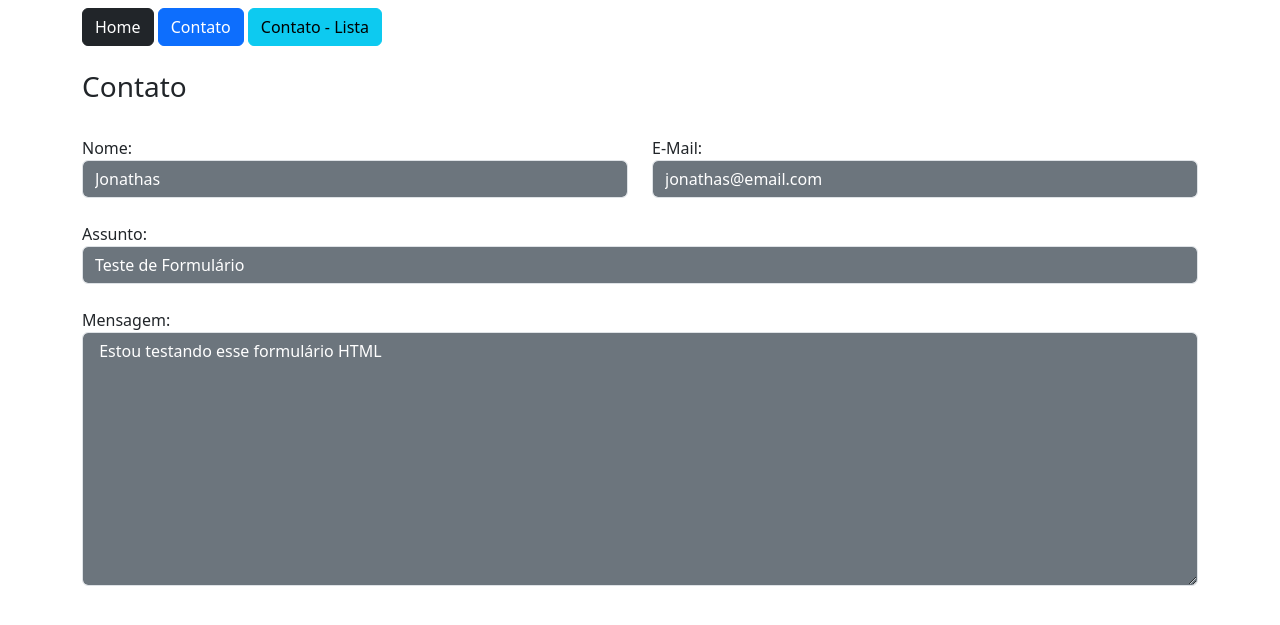
After one commit to campcodebrasil/flask, a Flask app: page /contato/1/ in a window 1280 px wide. The commit adds this page. Shown: the top 625 px of the page. Run offline with Flask 3, Linux system fonts and the light colour scheme.

Commit message:
Rota Dinamica

```diff
--- /dev/null
+++ b/estudo/templates/contato_detail.html
@@ -0,0 +1,38 @@
+{% extends 'base.html' %}
+
+{% block content %}
+
+<div class="container">
+{% include 'nav.html' %}
+
+<div class="row mt-4">
+
+    <h3>Contato</h3>
+
+    <div class="col-md-6 mt-4">
+        Nome:
+        <input type="text" value="{{obj.nome}}" class="form-control bg-secondary text-white" readonly>
+    </div>
+
+    <div class="col-md-6 mt-4">
+        E-Mail:
+        <input type="text" value="{{obj.email}}" class="form-control bg-secondary text-white" readonly>
+    </div>
+
+    <div class="col-12 mt-4">
+        Assunto:
+        <input type="text" value="{{obj.assunto}}" class="form-control bg-secondary text-white" readonly>
+    </div>
+
+    <div class="col-12 mt-4">
+        Mensagem:
+        <textarea type="text" rows="10" class="form-control bg-secondary text-white" readonly> {{obj.mensagem}} </textarea>
+    </div>
+
+</div>
+
+
+
+</div>
+
+{% endblock %}
--- a/estudo/templates/contato_lista.html
+++ b/estudo/templates/contato_lista.html
@@ -26,6 +26,7 @@
                                 <th>E-Mail</th>
                                 <th>Assunto</th>
                                 <th>Respondido?</th>
+                                <th></th>
                             </tr>
                         </thead>
                         <tbody>
@@ -41,6 +42,7 @@
                                         Não
                                     {% endif %}
                                 </td>
+                                <td><a href="{{ url_for('contatoDetail', id=linha.id) }}"><img src="{{ url_for('static', filename='img/btn.png') }}" style="width: 20px;"></a></td>
                             </tr>
                             {% endfor %}
                         </tbody>
--- a/estudo/views.py
+++ b/estudo/views.py
@@ -47,7 +47,11 @@ def contatoLista():
     return render_template('contato_lista.html', context=context)
 
 
+@app.route('/contato/<int:id>/')
+def contatoDetail(id):
+    obj = Contato.query.get(id)
 
+    return render_template('contato_detail.html', obj=obj)
 
 
 
```
Also changed, not shown: estudo/static/img/btn.png (added).
